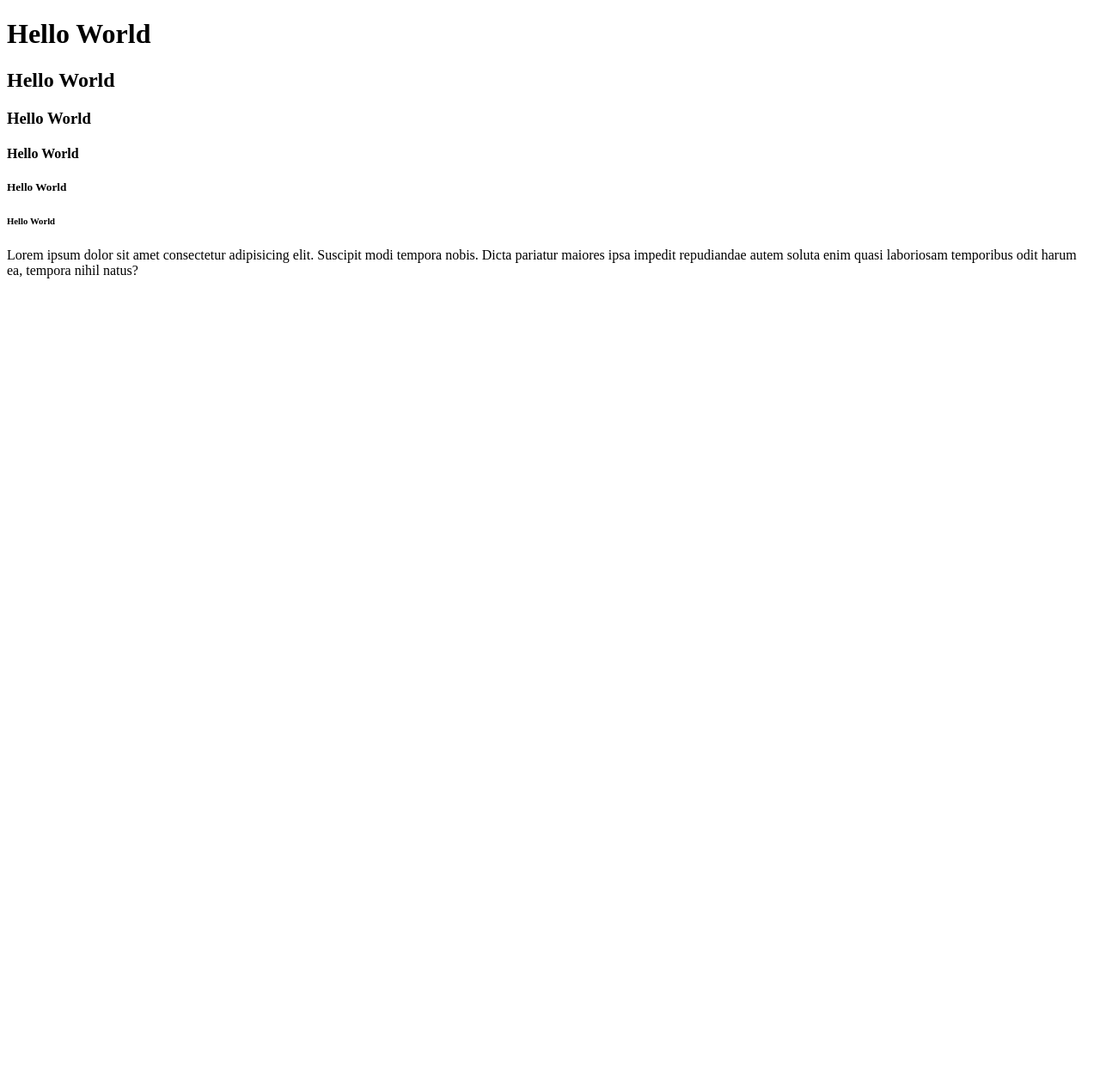
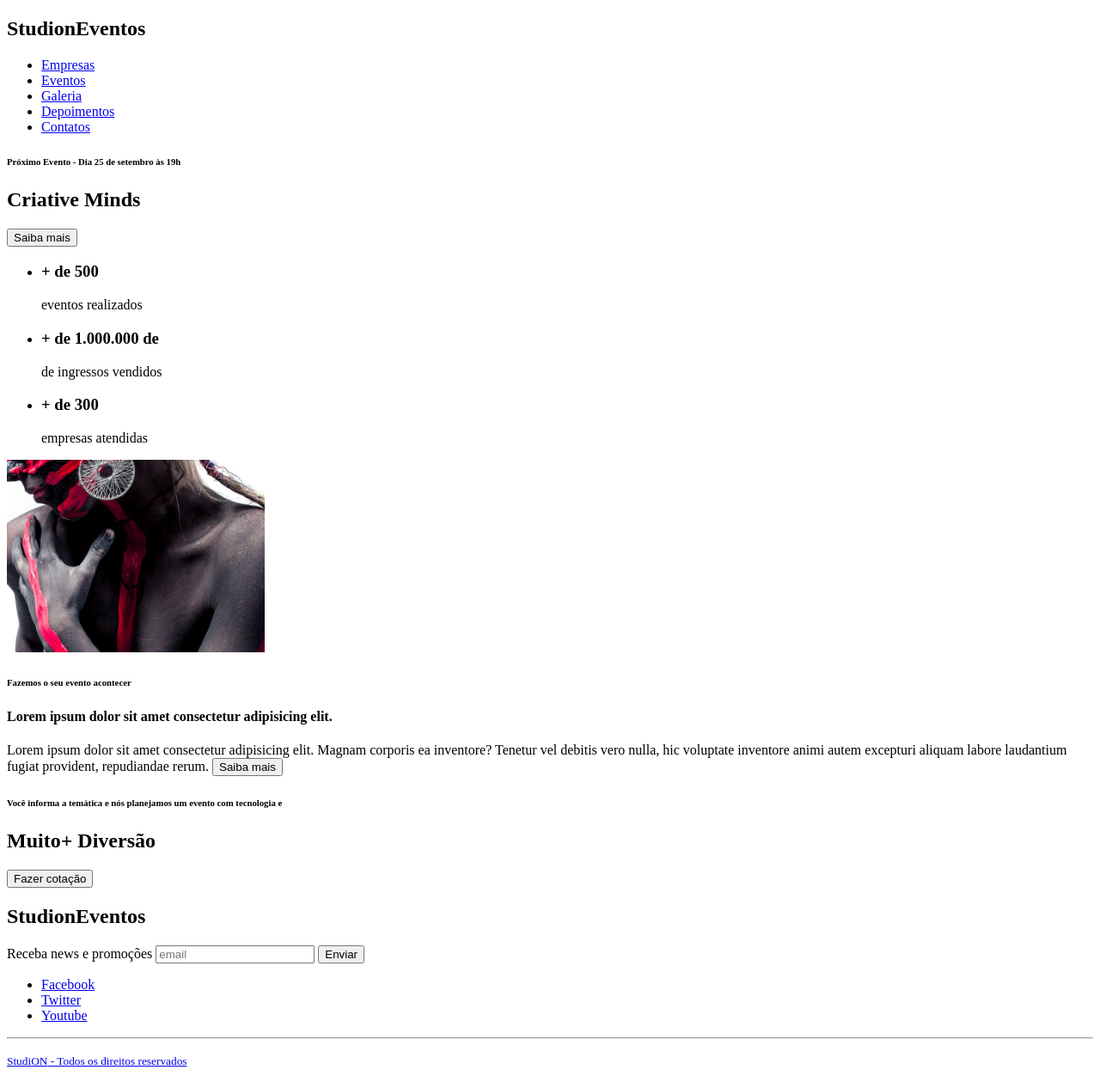
Before and after one commit to chicodelphi/studion, a website: page src/index.html in a window 1280 px wide. Shown: the whole page at 86% size. Before the commit the page ends 800 px from the top, so only its background shows below. Drawn offline with Linux system fonts and the light colour scheme.

Commit message:
feat(html): constructed html structure for the main page

```diff
--- a/src/index.html
+++ b/src/index.html
@@ -5,14 +5,100 @@
     </head>
 
     <body>
-    <h1>Hello World</h1>
-    <h2>Hello World</h2>
-    <h3>Hello World</h3>
-    <h4>Hello World</h4>
-    <h5>Hello World</h5>
-    <h6>Hello World</h6>
+        <nav>
+        <h1>Studi<span>on</span><span>Eventos</span></h1>
+        <ul>
+         <li>
+             <a href="#empresa">
+             Empresas
+             </a>
+            </li>
+         <li>
+             <a href="#eventos">
+             Eventos
+         </a>
+        </li>
+         <li>
+            <a href="#galeria">
+                Galeria
 
-    <p>Lorem ipsum dolor sit amet consectetur adipisicing elit. Suscipit modi tempora nobis. Dicta pariatur maiores ipsa impedit repudiandae autem soluta enim quasi laboriosam temporibus odit harum ea, tempora nihil natus?
-    </p>
+            </a> </li>
+    <li>
+        <a href="#depoimentos">
+      Depoimentos
+      </a>
+    </li>
+    <li>
+        <a href="#contatos">
+      Contatos
+        </a>
+    </li>
+        </ul>
+        </nav>
+        <nav>
+        </nav>
+        <header>
+          <div id="slider">
+           <div class="slide">
+            <h6><span>Próximo Evento</span> - Dia 25 de setembro às 19h</h6>
+             <h2><span>Criative</span> Minds</h2>
+             <button>Saiba mais</button>
+            </div>
+          </div>
+        </header>
+
+        <main>
+        <section>
+        <ul>
+            <li><h3>+ de 500 </h3> eventos realizados</li>
+            <li><h3>+ de 1.000.000 de</h3> de ingressos vendidos</li>
+            <li><h3>+ de 300 </h3>empresas atendidas</li>
+        </ul>
+
+        </section>
+        </main>
+        <section>
+        <div>
+          <img src="./images/institutional.jpg" width="300" />
+          <h6>Fazemos o seu evento acontecer</h6>
+          <h4>Lorem ipsum dolor sit amet consectetur adipisicing elit.</h4>
+          <p>
+            Lorem ipsum dolor sit amet consectetur adipisicing elit. Magnam corporis ea inventore? Tenetur vel debitis vero nulla,
+            hic voluptate inventore animi autem excepturi aliquam labore laudantium fugiat provident, repudiandae rerum.
+            <button> Saiba mais</button>
+        </div>
+        </section>
+        <section>
+        <div>
+        <h6>
+        Você informa a temática e nós planejamos um evento com tecnologia e
+        </h6>
+        <h2><span>Muito+ </span>Diversão</h2>
+        <button>Fazer cotação</button>
+        </div>
+        </section>
+    </main>
+        </p>
+        </div>
+        </section>
+
+        <footer>
+        <h2>Studi<span>on</span><span>Eventos</span></h2>
+        <form>
+            <label>Receba news e promoções</label>
+            <input type="email" placeholder="email" />
+            <button type="submit"> Enviar</button>
+        </form>
+        <ul>
+            <li><a href="https://facebook.com/" target="_blank">Facebook</li>
+            <li><a href="https://twitter.com/" target="_blank">Twitter</li>
+            <li><a href="https://youtube.com/" target="_blank"> Youtube</li>
+        </ul>
+        <hr />
+        <p>
+        <small>Studi<span>ON</span> - Todos os direitos reservados</small>
+        </p>
+    </footer>
+
     </body>
-</html>
+    </html>
```
Also changed, not shown: package.json (+5 -2 lines), 2 other files.
